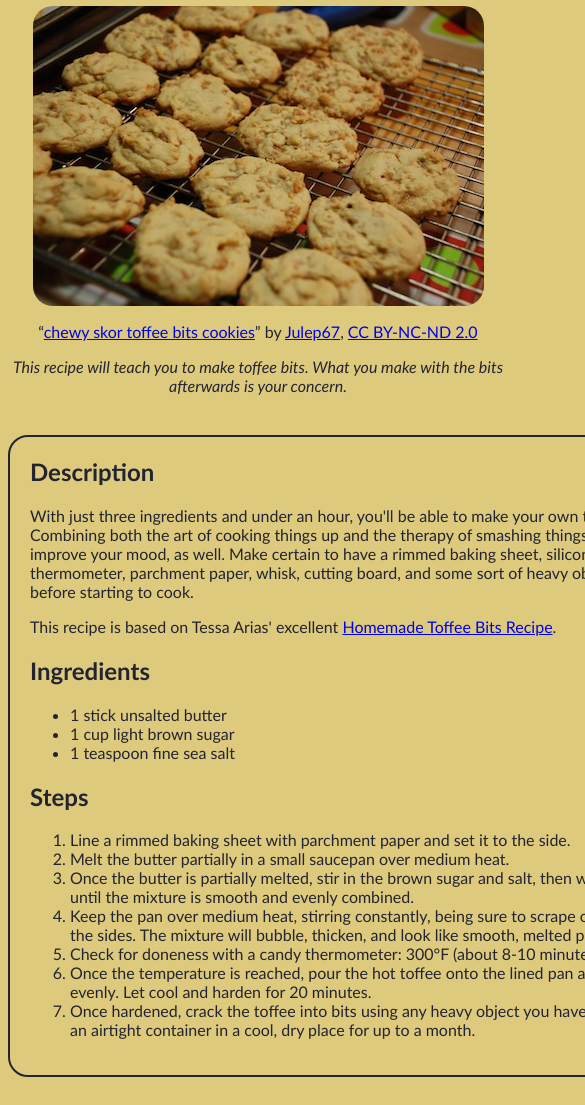
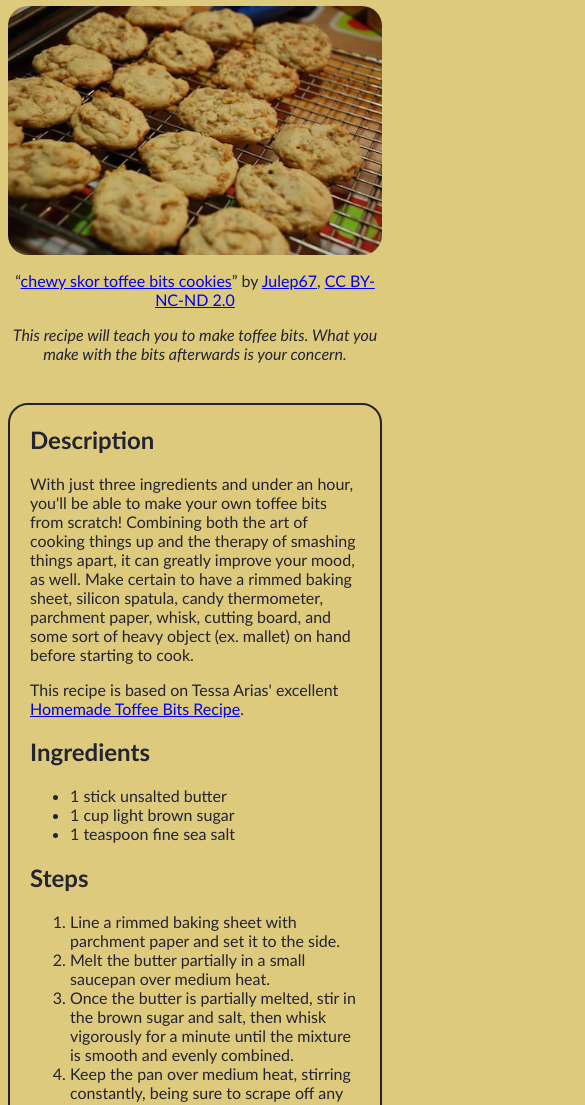
Before and after one commit to Falciron/odin-recipes-css, a plain HTML site: page recipes/toffee-bits.html in a window 390 px wide. Shown: the part 76-1181 px from the top of the page, 585 px wide, since content can reach past the window. Drawn offline with Linux system fonts and the light colour scheme.

Commit message:
Improve the website's scaling on smaller screens
When I'm cooking, I don't tend to use my laptop -
I use my phone, instead. This change improves the
pages' responsiveness in image size, link display,
and body text (ingredient and recipe) width.

```diff
--- a/css/styles.css
+++ b/css/styles.css
@@ -17,6 +17,13 @@ body {
     color: #242331;
 }
 
+.recipe-heading {
+    margin: 0 auto;
+    text-align: center;
+    max-width: 500px;
+    width: auto;
+}
+
 .page-title {
     text-align: center;
 }
@@ -25,12 +32,9 @@ body {
     border-radius: 20px;
     display: block;
     margin: 0 auto;
-}
-
-.recipe-heading {
-    margin: 0 auto;
-    text-align: center;
-    width: 500px;
+    /* This pair of attributes resizes the image to fit the container without exceeding the original image size. */
+    max-width: 100%;
+    height: auto;
 }
 
 .recipe-body,
@@ -40,10 +44,17 @@ body {
     border-width: 2px;
     margin: 40px auto;
     padding: 20px;
+    text-wrap: wrap;
+}
+
+.recipe-list a {
+    /* This attribute ensures that links don't get wrapped mid-text on smaller screens. */
+    display: inline-block;
 }
 
 .recipe-body {
-    width: 800px;
+    max-width: 800px;
+    width: auto;
 }
 
 .recipe-list {
```
